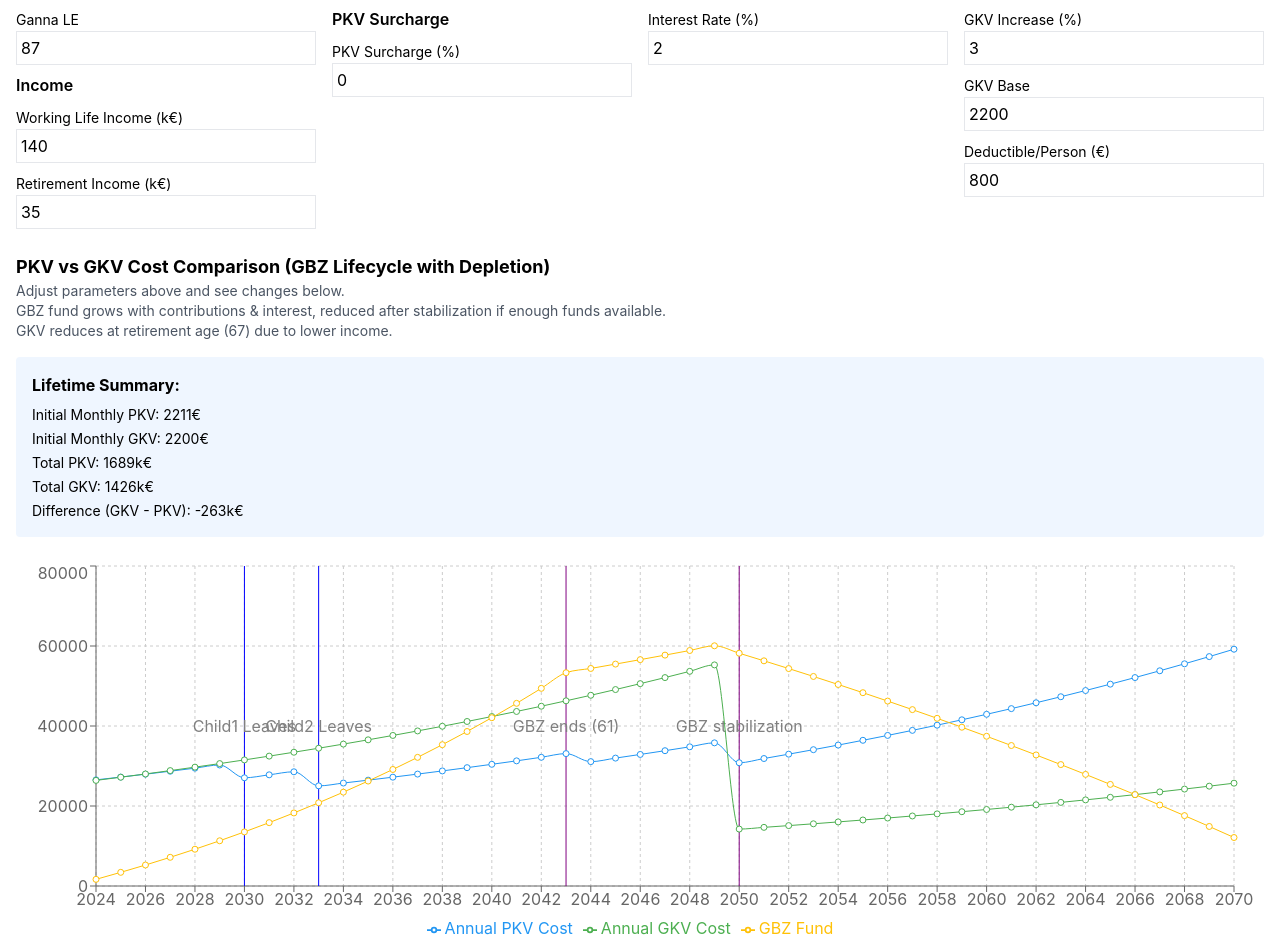
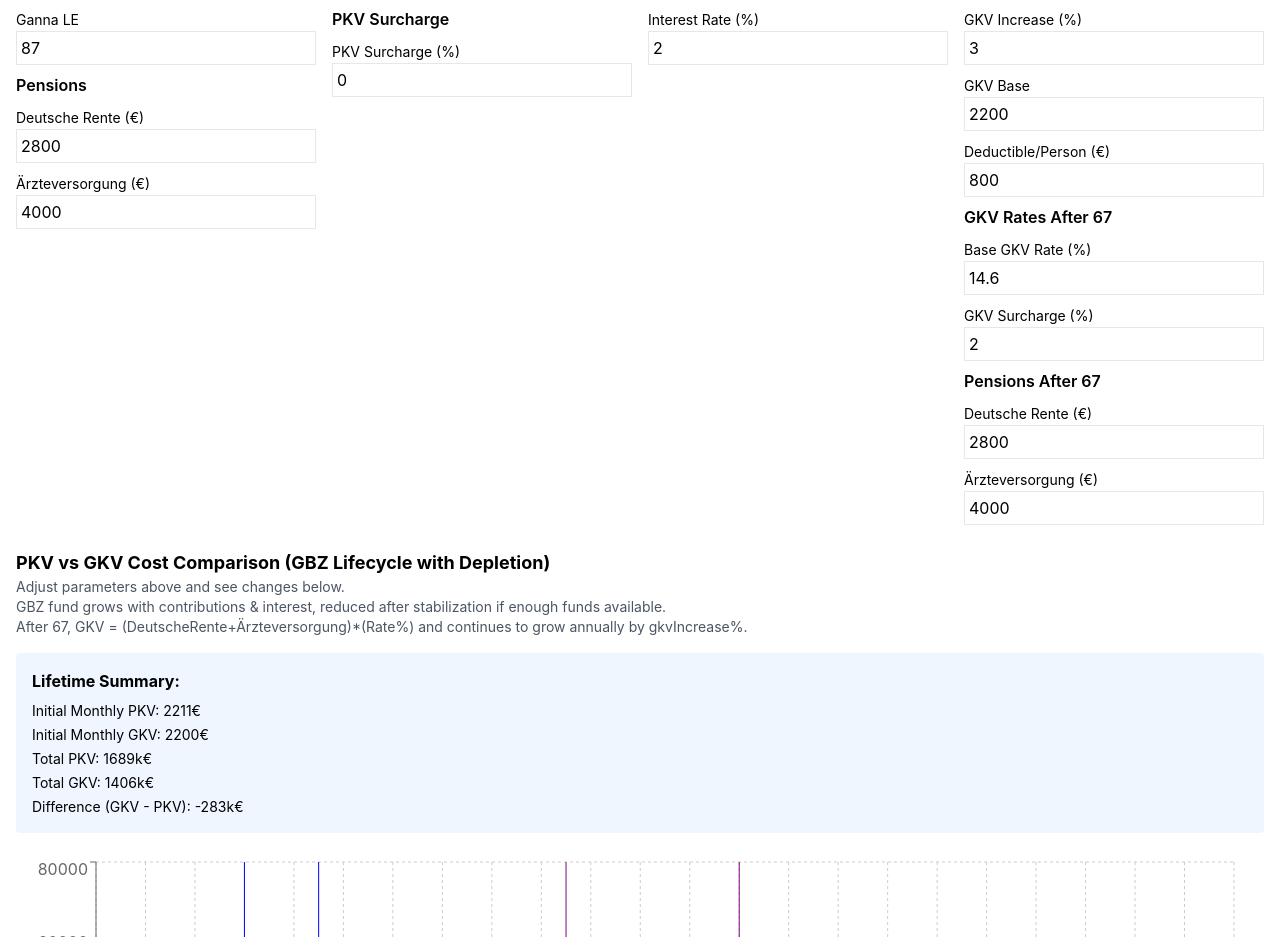
Before and after one commit to n0quarter/pkv-gkv-calculator, a React (Create React App) app: page / in a window 1280 px wide. Shown: the part 275-1212 px from the top of the page. Built offline with nearby package versions, Linux system fonts and the light colour scheme.

Commit message:
logic update

```diff
--- a/src/App.tsx
+++ b/src/App.tsx
@@ -13,31 +13,38 @@ const InsuranceComparison = () => {
 
   const [gbzStopPayAge, setGbzStopPayAge] = useState(60);
   const [gbzStabilizeAge, setGbzStabilizeAge] = useState(67);
-  const [annualStabilizationAmount, setAnnualStabilizationAmount] = useState(3000); // default 2000€
-  const [interestRate, setInterestRate] = useState(2); // percent, input as 2 means 2%
+  const [annualStabilizationAmount, setAnnualStabilizationAmount] = useState(3000);
+  const [interestRate, setInterestRate] = useState(2); // percent
 
   const [initialBasePremium, setInitialBasePremium] = useState(680.36);
-  const [pkvSurcharge, setPkvSurcharge] = useState(0); // in %
-  const [basePremiumIncrease, setBasePremiumIncrease] = useState(3); // 3% default
-  const [childIncrease, setChildIncrease] = useState(3);  // 3% default
-  const [gkvIncrease, setGkvIncrease] = useState(3);    // 3% default from google data
+  const [pkvSurcharge, setPkvSurcharge] = useState(0); // %
+  const [basePremiumIncrease, setBasePremiumIncrease] = useState(3); // %
+  const [childIncrease, setChildIncrease] = useState(3);  // %
+  const [gkvIncrease, setGkvIncrease] = useState(3);    // %
 
   const [childPremium, setChildPremium] = useState(223.75);
   const [gkvBase, setGkvBase] = useState(2200.00);
   const [deductiblePerPerson, setDeductiblePerPerson] = useState(800);
 
-  // Income-based GKV adjustment
-  const [workingLifeIncome, setWorkingLifeIncome] = useState(140);
-  const [retirementIncome, setRetirementIncome] = useState(35);
+  // After 67 rates:
+  const [baseGkvRate, setBaseGkvRate] = useState(14.6); // %
+  const [gkvSurcharge, setGkvSurchargeVal] = useState(2); // %
+  const [deutscheRente, setDeutscheRente] = useState(2800); // €
+  const [aerzteversorgung, setAerzteversorgung] = useState(4000); // €
 
   const totalYears = gannaLifeExpectancy - currentAge;
 
   const calculateProjection = () => {
-    // Apply PKV surcharge to initial base premium
-    const adjustedBasePremium = initialBasePremium * (1 + pkvSurcharge/100);
+    // Apply PKV surcharge
+    const adjustedBasePremium = initialBasePremium * (1 + pkvSurcharge / 100);
 
     let GBZ_fund = 0;
     const data = [];
+
+    // Pre-calculate baseline GKV at 67
+    const totalGkvRate = baseGkvRate + gkvSurcharge; // e.g. 14.6 + 2 = 16.6%
+    const totalPension = deutscheRente + aerzteversorgung;
+    const baseGKVAt67 = totalPension * (totalGkvRate / 100);
 
     for (let i = 0; i <= totalYears; i++) {
       const year = startYear + i;
@@ -65,14 +72,14 @@ const InsuranceComparison = () => {
         }
       }
 
-      // Adult premiums
+      // Adult PKV premiums
       let currentViktorPKV = 0;
       let currentGannaPKV = 0;
 
       if (viktorCovered) {
         if (age <= gbzStopPayAge) {
           currentViktorPKV = currentBasePremiumCalc * 1.1;
-        } else if (age <= gbzStabilizeAge - 1) {
+        } else if (age < gbzStabilizeAge) {
           currentViktorPKV = currentBasePremiumCalc;
         } else {
           const discounted = currentBasePremiumCalc - (hasGBZDiscount ? monthlyDiscount : 0);
@@ -83,7 +90,7 @@ const InsuranceComparison = () => {
       if (gannaCovered) {
         if (age <= gbzStopPayAge) {
           currentGannaPKV = currentBasePremiumCalc * 1.1;
-        } else if (age <= gbzStabilizeAge - 1) {
+        } else if (age < gbzStabilizeAge) {
           currentGannaPKV = currentBasePremiumCalc;
         } else {
           const discounted = currentBasePremiumCalc - (hasGBZDiscount ? monthlyDiscount : 0);
@@ -91,20 +98,24 @@ const InsuranceComparison = () => {
         }
       }
 
-      // Children premiums
+      // Child premiums
       const chIncFraction = childIncrease / 100.0;
       const childMultiplier = Math.pow(1 + chIncFraction, i);
       const currentChild1PKV = child1Covered ? (childPremium * childMultiplier) : 0;
       const currentChild2PKV = child2Covered ? (childPremium * childMultiplier) : 0;
 
-      // GKV logic with retirement income drop at 67
+      // GKV logic:
       const gkvIncFraction = gkvIncrease / 100.0;
-      const gkvMultiplier = Math.pow(1 + gkvIncFraction, i);
+      let currentGKV = 0;
 
-      let currentGKV = gkvBase * gkvMultiplier;
-      if (age >= 67) {
-        const ratio = (retirementIncome * 1000) / (workingLifeIncome * 1000);
-        currentGKV *= ratio; // reduce GKV after retirement
+      if (age < 67) {
+        // Before retirement, GKV grows from gkvBase
+        const gkvMultiplier = Math.pow(1 + gkvIncFraction, i);
+        currentGKV = gkvBase * gkvMultiplier;
+      } else {
+        // After 67, start from baseGKVAt67 and apply gkvIncrease% each year after 67
+        const yearsAfter67 = age - 67;
+        currentGKV = baseGKVAt67 * Math.pow(1 + gkvIncFraction, yearsAfter67);
       }
 
       // Deductibles
@@ -134,7 +145,7 @@ const InsuranceComparison = () => {
       let GBZ_fund_end = GBZ_fund + annualGBZContributions;
 
       if (age >= gbzStabilizeAge && hasGBZDiscount) {
-        GBZ_fund_end = GBZ_fund_end - annualStabilizationAmount;
+        GBZ_fund_end -= annualStabilizationAmount;
         if (GBZ_fund_end < 0) GBZ_fund_end = 0;
       }
 
@@ -154,8 +165,8 @@ const InsuranceComparison = () => {
 
       if (year === child1LY) comment = 'Child 1 leaves';
       if (year === child2LY) comment = 'Child 2 leaves';
-      if (year === gbzEndYearCalc) comment = 'GBZ ends (age 61)';
-      if (year === gbzStabilizeYear) comment = 'GBZ stabilization (age 67)';
+      if (year === gbzEndYearCalc) comment = 'GBZ ends (61)';
+      if (year === gbzStabilizeYear) comment = 'GBZ stabilization (67)';
 
       data.push({
         year,
@@ -209,14 +220,14 @@ const InsuranceComparison = () => {
               <span className="text-sm">Ganna LE</span>
               <input type="number" className="w-full border p-1" value={gannaLifeExpectancy} onChange={e=>setGannaLifeExpectancy(parseInt(e.target.value))}/>
             </label>
-            <h3 className="font-semibold mt-4">Income</h3>
+            <h3 className="font-semibold mt-4">Pensions</h3>
             <label className="block">
-              <span className="text-sm">Working Life Income (k€)</span>
-              <input type="number" className="w-full border p-1" value={workingLifeIncome} onChange={e=>setWorkingLifeIncome(parseInt(e.target.value))}/>
+              <span className="text-sm">Deutsche Rente (€)</span>
+              <input type="number" className="w-full border p-1" value={deutscheRente} onChange={e=>setDeutscheRente(parseFloat(e.target.value))}/>
             </label>
             <label className="block">
-              <span className="text-sm">Retirement Income (k€)</span>
-              <input type="number" className="w-full border p-1" value={retirementIncome} onChange={e=>setRetirementIncome(parseInt(e.target.value))}/>
+              <span className="text-sm">Ärzteversorgung (€)</span>
+              <input type="number" className="w-full border p-1" value={aerzteversorgung} onChange={e=>setAerzteversorgung(parseFloat(e.target.value))}/>
             </label>
           </div>
           <div className="col-span-1 space-y-2">
@@ -284,6 +295,24 @@ const InsuranceComparison = () => {
               <span className="text-sm">Deductible/Person (€)</span>
               <input type="number" step="1" className="w-full border p-1" value={deductiblePerPerson} onChange={e=>setDeductiblePerPerson(parseInt(e.target.value))}/>
             </label>
+            <h3 className="font-semibold mt-4">GKV Rates After 67</h3>
+            <label className="block">
+              <span className="text-sm">Base GKV Rate (%)</span>
+              <input type="number" step="0.1" className="w-full border p-1" value={baseGkvRate} onChange={e=>setBaseGkvRate(parseFloat(e.target.value))}/>
+            </label>
+            <label className="block">
+              <span className="text-sm">GKV Surcharge (%)</span>
+              <input type="number" step="0.1" className="w-full border p-1" value={gkvSurcharge} onChange={e=>setGkvSurchargeVal(parseFloat(e.target.value))}/>
+            </label>
+            <h3 className="font-semibold mt-4">Pensions After 67</h3>
+            <label className="block">
+              <span className="text-sm">Deutsche Rente (€)</span>
+              <input type="number" step="1" className="w-full border p-1" value={deutscheRente} onChange={e=>setDeutscheRente(parseFloat(e.target.value))}/>
+            </label>
+            <label className="block">
+              <span className="text-sm">Ärzteversorgung (€)</span>
+              <input type="number" step="1" className="w-full border p-1" value={aerzteversorgung} onChange={e=>setAerzteversorgung(parseFloat(e.target.value))}/>
+            </label>
           </div>
         </div>
       </div>
@@ -293,7 +322,7 @@ const InsuranceComparison = () => {
         <p className="text-sm text-gray-600 mb-2">
           Adjust parameters above and see changes below.<br/>
           GBZ fund grows with contributions & interest, reduced after stabilization if enough funds available.<br/>
-          GKV reduces at retirement age (67) due to lower income.
+          After 67, GKV = (DeutscheRente+Ärzteversorgung)*(Rate%) and continues to grow annually by gkvIncrease%.
         </p>
         {finalYear && firstYear && (
           <div className="mt-4 p-4 bg-blue-50 rounded">
```
